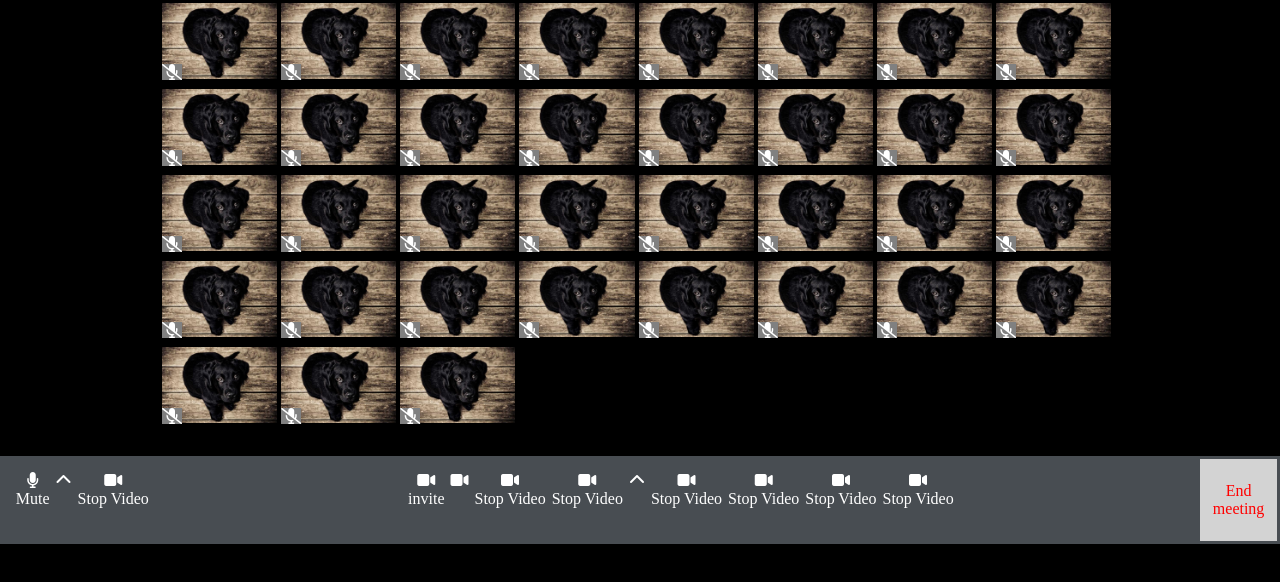
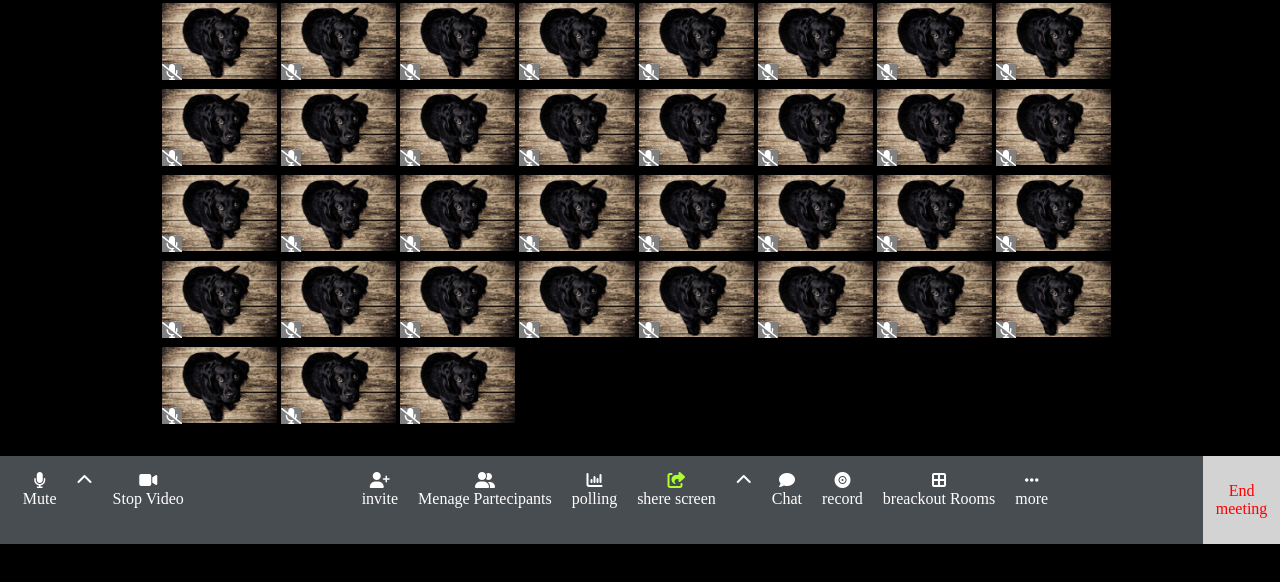
Before and after one commit to MatteoAgu01/-html-css-zoom, a plain HTML site: page index.html in a window 1280 px wide. Drawn offline with Linux system fonts and the light colour scheme.

Commit message:
fix all fa solid and footer

```diff
--- a/css/style.css
+++ b/css/style.css
@@ -59,12 +59,6 @@ footer {
      background-color: #484d52;
 }
 
-.ending{
-     background-color: lightgrey;
-     width: 6%;
-     display: flex;
-     justify-content: center;
-}
 
 #end{
      color: red;
@@ -74,5 +68,18 @@ footer {
 
 footer section{
      text-align: center;
-     margin: 3px;
+     margin: 3px 10px;
 }
+
+.fa-share-from-square{
+     color: greenyellow;
+}
+
+
+.ending{
+     background-color: lightgrey;
+     width: 6%;
+     display: flex;
+     justify-content: center;
+     margin: 0;
+}
--- a/index.html
+++ b/index.html
@@ -311,23 +311,23 @@
 
           <section class="c-flex">
                <section>
-                    <i class="fa-solid fa-video"></i>
+                    <i class="fa-solid fa-user-plus"></i>
                     <p>invite</p>
                </section>
 
                <section>
-                    <i class="fa-solid fa-video"></i>
-                    <p></p>
+                    <i class="fa-solid fa-user-group"></i>
+                    <p>Menage Partecipants</p>
                </section>
 
                <section>
-                    <i class="fa-solid fa-video"></i>
-                    <p>Stop Video</p>
+                    <i class="fa-solid fa-chart-column"></i>
+                    <p>polling</p>
                </section>
 
                <section>
-                    <i class="fa-solid fa-video"></i>
-                    <p>Stop Video</p>
+                    <i class="fa-solid fa-share-from-square"></i>
+                    <p>shere screen</p>
                </section>
 
                <section>
@@ -335,23 +335,23 @@
                </section>
 
                <section>
-                    <i class="fa-solid fa-video"></i>
-                    <p>Stop Video</p>
+                    <i class="fa-solid fa-comment"></i>
+                    <p>Chat</p>
                </section>
 
                <section>
-                    <i class="fa-solid fa-video"></i>
-                    <p>Stop Video</p>
+                    <i class="fa-solid fa-record-vinyl"></i>
+                    <p>record</p>
                </section>
 
                <section>
-                    <i class="fa-solid fa-video"></i>
-                    <p>Stop Video</p>
+                    <i class="fa-solid fa-border-all"></i>
+                    <p>breackout Rooms</p>
                </section>
 
                <section>
-                    <i class="fa-solid fa-video"></i>
-                    <p>Stop Video</p>
+                    <i class="fa-solid fa-ellipsis"></i>
+                    <p>more</p>
                </section>
           </section>
 
```
